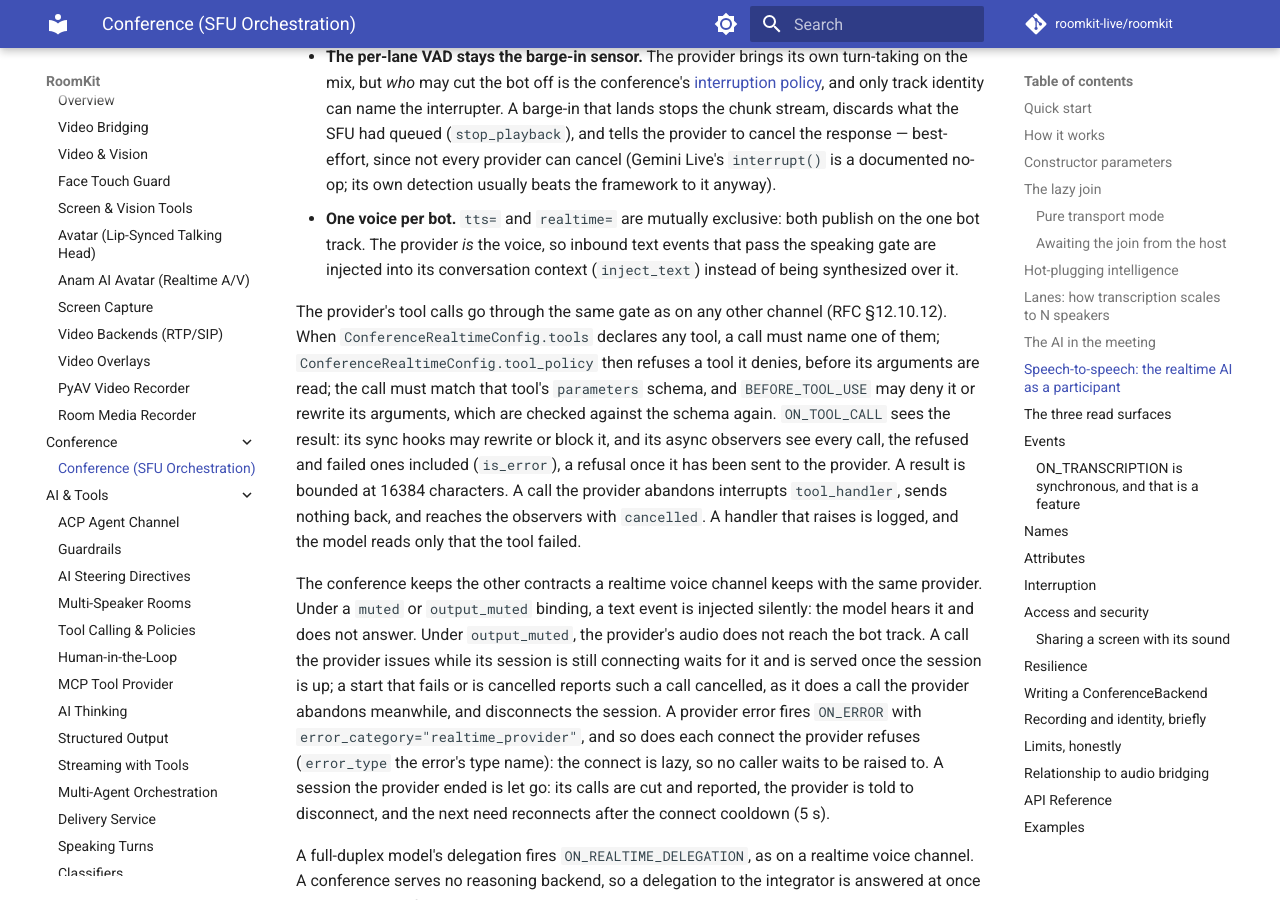
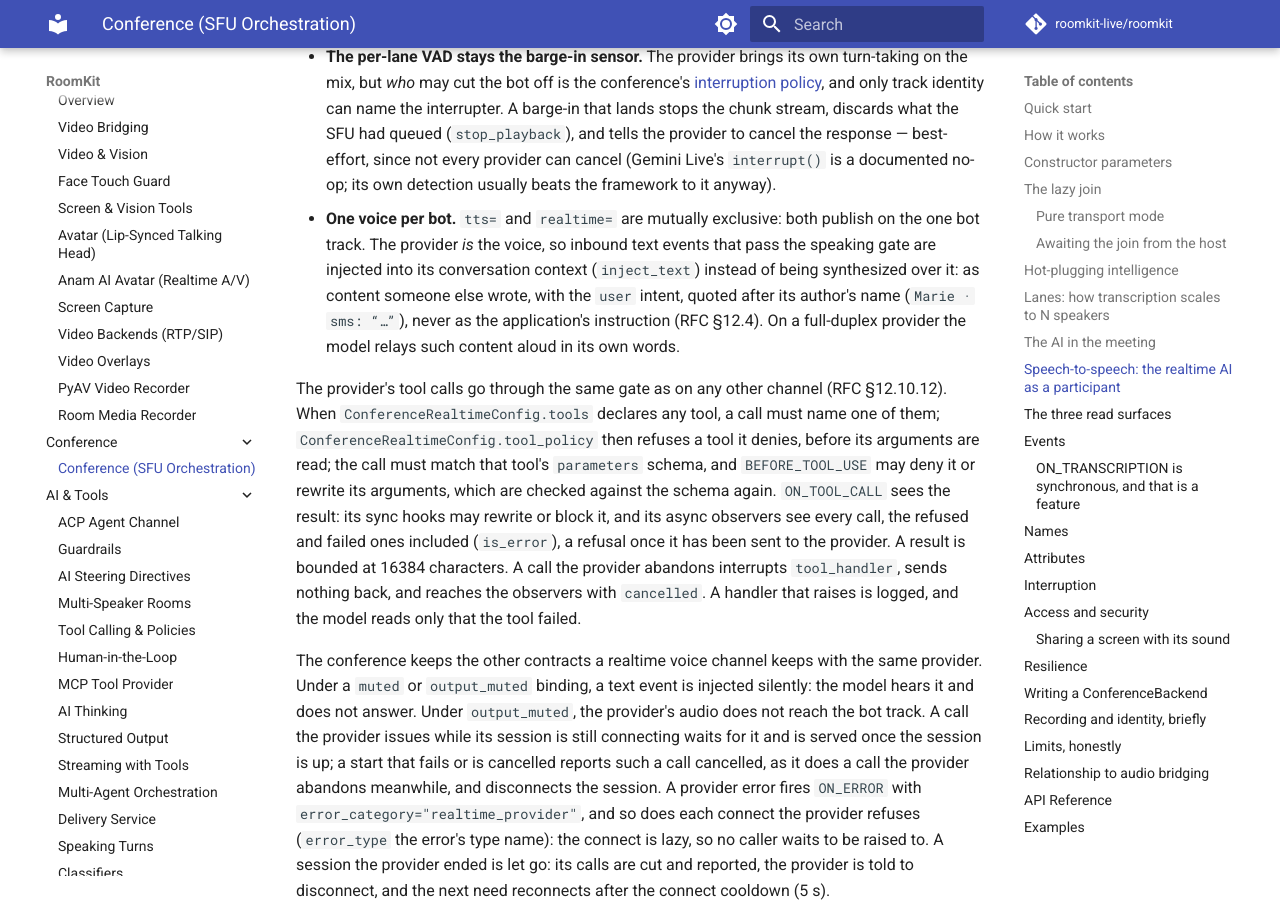
Before and after one commit to roomkit-live/roomkit-docs, an MkDocs documentation site: the page built from docs/guides/conference.md, in a window 1280 px wide and 900 px high, scrolled down 9676 px. Built offline with MkDocs 1.6.1 and Material for MkDocs 9.7.7, drawn with Linux system fonts in a browser that asks for light colours; comment, search, counter and statistics services are not loaded.

Commit message:
docs(realtime): per review, a conference injects a broadcast as its author's quoted words, a full-duplex model relays it aloud, a Deepgram standing instruction is role system (RMK-591)

```diff
--- a/docs/guides/conference.md
+++ b/docs/guides/conference.md
@@ -436,7 +436,11 @@ Three arbitrations to know about:
 - **One voice per bot.** `tts=` and `realtime=` are mutually exclusive: both
   publish on the one bot track. The provider *is* the voice, so inbound text
   events that pass the speaking gate are injected into its conversation
-  context (`inject_text`) instead of being synthesized over it.
+  context (`inject_text`) instead of being synthesized over it: as content
+  someone else wrote, with the `user` intent, quoted after its author's name
+  (`Marie · sms: “…”`), never as the application's instruction (RFC §12.4).
+  On a full-duplex provider the model relays such content aloud in its own
+  words.
 
 The provider's tool calls go through the same gate as on any other channel
 (RFC §12.10.12). When `ConferenceRealtimeConfig.tools` declares any tool, a
```
Also changed, not shown: docs/features.md (+1 -1 lines), docs/guides/realtime-voice-providers.md (+1 -1 lines).
